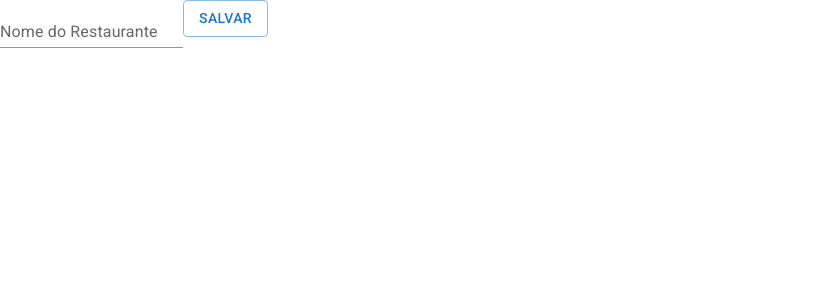
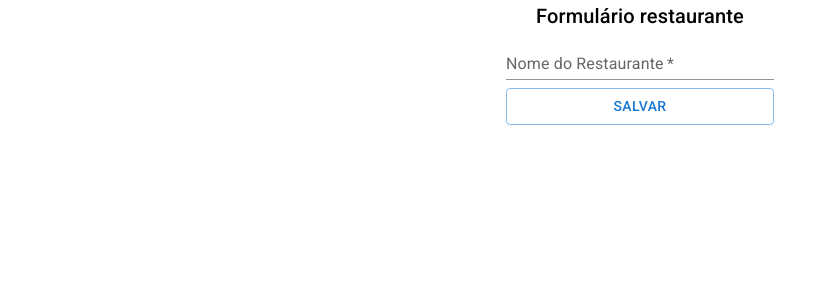
Before and after one commit to jardel-cruz/Alfood, a React (Create React App) app: page /admin/restaurantes/1 in a window 1280 px wide. Shown: the top 300 px of the page, without its empty margins (0-836 px from the left). Built offline with nearby package versions, Linux system fonts and the light colour scheme; no server answers.

Commit message:
Refatorando axios

```diff
--- /dev/null
+++ b/src/http/index.tsx
@@ -0,0 +1,7 @@
+import axios from "axios";
+
+const http = axios.create({
+  baseURL: "http://localhost:8000/api/v2/",
+});
+
+export default http;
--- a/src/paginas/Administracao/Restaurantes/AdministracaoDeRestaurantes.tsx
+++ b/src/paginas/Administracao/Restaurantes/AdministracaoDeRestaurantes.tsx
@@ -1,5 +1,4 @@
 import { useEffect, useState } from "react";
-import axios from "axios";
 
 import type IRestaurante from "../../../interfaces/IRestaurante";
 import {
@@ -13,20 +12,21 @@ import {
   TableRow,
 } from "@mui/material";
 import { Link, useNavigate } from "react-router-dom";
+import http from "../../../http";
 
 export default function AdministracaoDeRestaurantes() {
   const [restaurantes, setRestaurantes] = useState<IRestaurante[]>([]);
   const navigate = useNavigate();
 
   useEffect(() => {
-    axios
-      .get<IRestaurante[]>("http://localhost:8000/api/v2/restaurantes/")
+    http
+      .get<IRestaurante[]>("/restaurantes/")
       .then((resposta) => setRestaurantes(resposta.data));
   }, []);
 
   const excluir = (restaurante: Omit<IRestaurante, "pratos">) => {
-    const url = `http://localhost:8000/api/v2/restaurantes/${restaurante.id}/`;
-    axios.delete(url).then(() => {
+    const url = `/restaurantes/${restaurante.id}/`;
+    http.delete(url).then(() => {
       const listaRestaurantes = restaurantes.filter(
         (item) => item.id !== restaurante.id
       );
--- a/src/paginas/Administracao/Restaurantes/FormularioRestaurante.tsx
+++ b/src/paginas/Administracao/Restaurantes/FormularioRestaurante.tsx
@@ -1,7 +1,7 @@
-import { Button, TextField } from "@mui/material";
-import axios from "axios";
+import { Box, Button, TextField, Typography } from "@mui/material";
 import { useEffect, useState } from "react";
 import { useParams } from "react-router-dom";
+import http from "../../../http";
 import IRestaurante from "../../../interfaces/IRestaurante";
 
 export default function FormularioRestaurante() {
@@ -10,9 +10,8 @@ export default function FormularioRestaurante() {
 
   useEffect(() => {
     if (parametros.id) {
-      console.log(1);
-      const url = `http://localhost:8000/api/v2/restaurantes/${parametros.id}/`;
-      axios
+      const url = `restaurantes/${parametros.id}/`;
+      http
         .get<Omit<IRestaurante, "pratos">>(url)
         .then(({ data }) => setRestaurante(data.nome))
         .catch((err) => console.log(err));
@@ -24,11 +23,11 @@ export default function FormularioRestaurante() {
     let obj = parametros.id
       ? {
           method: "put",
-          url: `http://localhost:8000/api/v2/restaurantes/${parametros.id}/`,
+          url: `restaurantes/${parametros.id}/`,
         }
-      : { method: "post", url: "http://localhost:8000/api/v2/restaurantes/" };
+      : { method: "post", url: "restaurantes/" };
 
-    axios[obj.method as "post"](obj.url, {
+    http[obj.method as "post"](obj.url, {
       nome: restaurante,
     })
       .then(() =>
@@ -42,16 +41,30 @@ export default function FormularioRestaurante() {
   };
 
   return (
-    <form onSubmit={aoSubmeterForm}>
+    <Box
+      sx={{ display: "flex", flexDirection: "column", alignItems: "center" }}
+    >
+      <Typography component="h1" variant="h6">
+        Formulário restaurante
+      </Typography>
+      <Box component="form" onSubmit={aoSubmeterForm}>
         <TextField
           label="Nome do Restaurante"
           variant="standard"
           value={restaurante}
           onChange={({ target }) => setRestaurante(target.value)}
+          fullWidth
+          required
         ></TextField>
-      <Button type="submit" variant="outlined">
+        <Button
+          sx={{ marginTop: 1 }}
+          type="submit"
+          variant="outlined"
+          fullWidth
+        >
           Salvar
         </Button>
-    </form>
+      </Box>
+    </Box>
   );
 }
```
Also changed, not shown: tsconfig.json (+3 -9 lines). Lines whose indentation alone changed are shown as unchanged.
